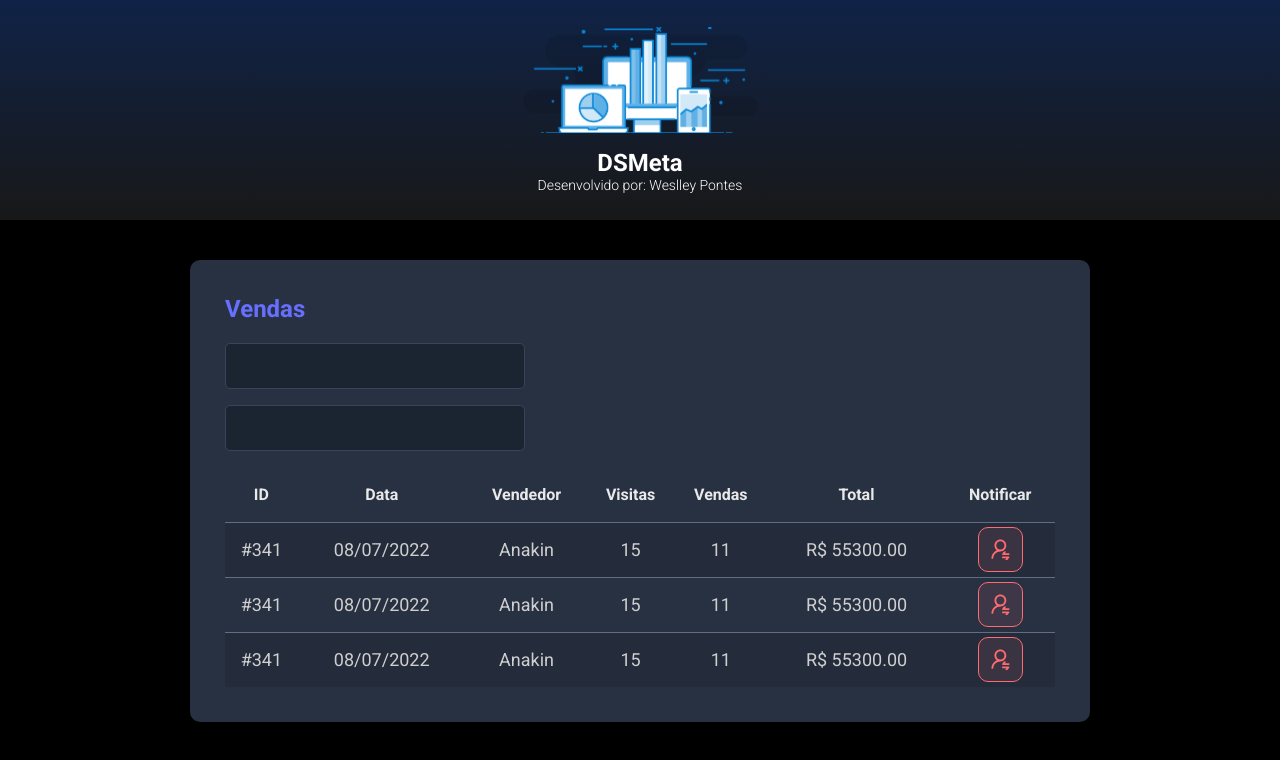
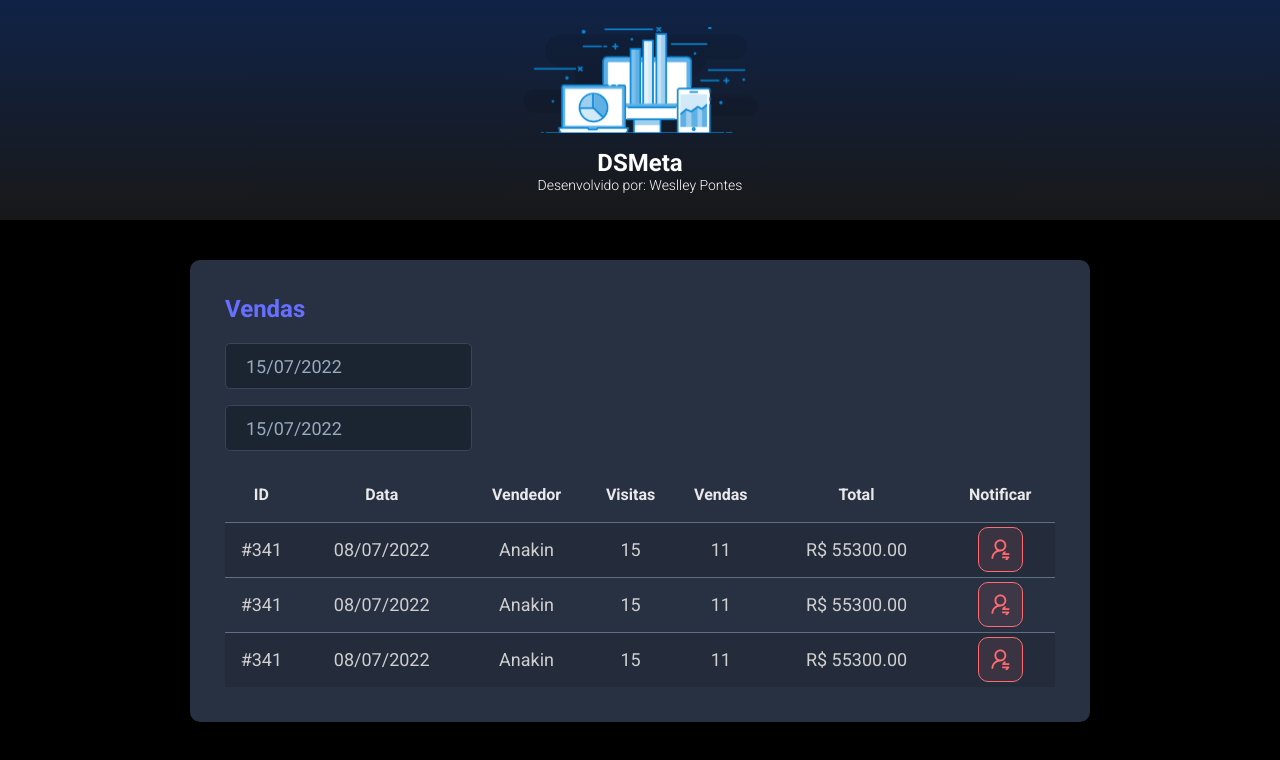
Before and after one commit to weslleypontes/dsmeta, a React (Vite) app in the folder frontend/: page / in a window 1280 px wide. Shown: the top 760 px of the page. Built offline with nearby package versions, Linux system fonts and the light colour scheme.

Commit message:
Datepicker

```diff
--- a/frontend/package.json
+++ b/frontend/package.json
@@ -9,7 +9,9 @@
     "preview": "vite preview"
   },
   "dependencies": {
+    "@types/react-datepicker": "4.4.2",
     "react": "^18.2.0",
+    "react-datepicker": "4.8.0",
     "react-dom": "^18.2.0"
   },
   "devDependencies": {
--- a/frontend/src/components/SalesCard/index.tsx
+++ b/frontend/src/components/SalesCard/index.tsx
@@ -1,5 +1,6 @@
-import NotificationButton from "../NotificationButton"
-
+import DatePicker from "react-datepicker";
+import "react-datepicker/dist/react-datepicker.css";
+import NotificationButton from "../NotificationButton";
 import './styles.css'
 
 function SalesCard() {
@@ -8,10 +9,20 @@
       <h2 className="dsmeta-sales-title">Vendas</h2>
       <div>
         <div className="dsmeta-form-control-container">
-          <input className="dsmeta-form-control" type="text" />
+          <DatePicker
+            selected={new Date()}
+            onChange={(date: Date) => { }}
+            className="dsmeta-form-control"
+            dateFormat="dd/MM/yyyy"
+          />
         </div>
         <div className="dsmeta-form-control-container">
-          <input className="dsmeta-form-control" type="text" />
+          <DatePicker
+            selected={new Date()}
+            onChange={(date: Date) => { }}
+            className="dsmeta-form-control"
+            dateFormat="dd/MM/yyyy"
+          />
         </div>
       </div>
 
```
Also changed, not shown: 1 other file (tests, documents, lock files or other folders).
